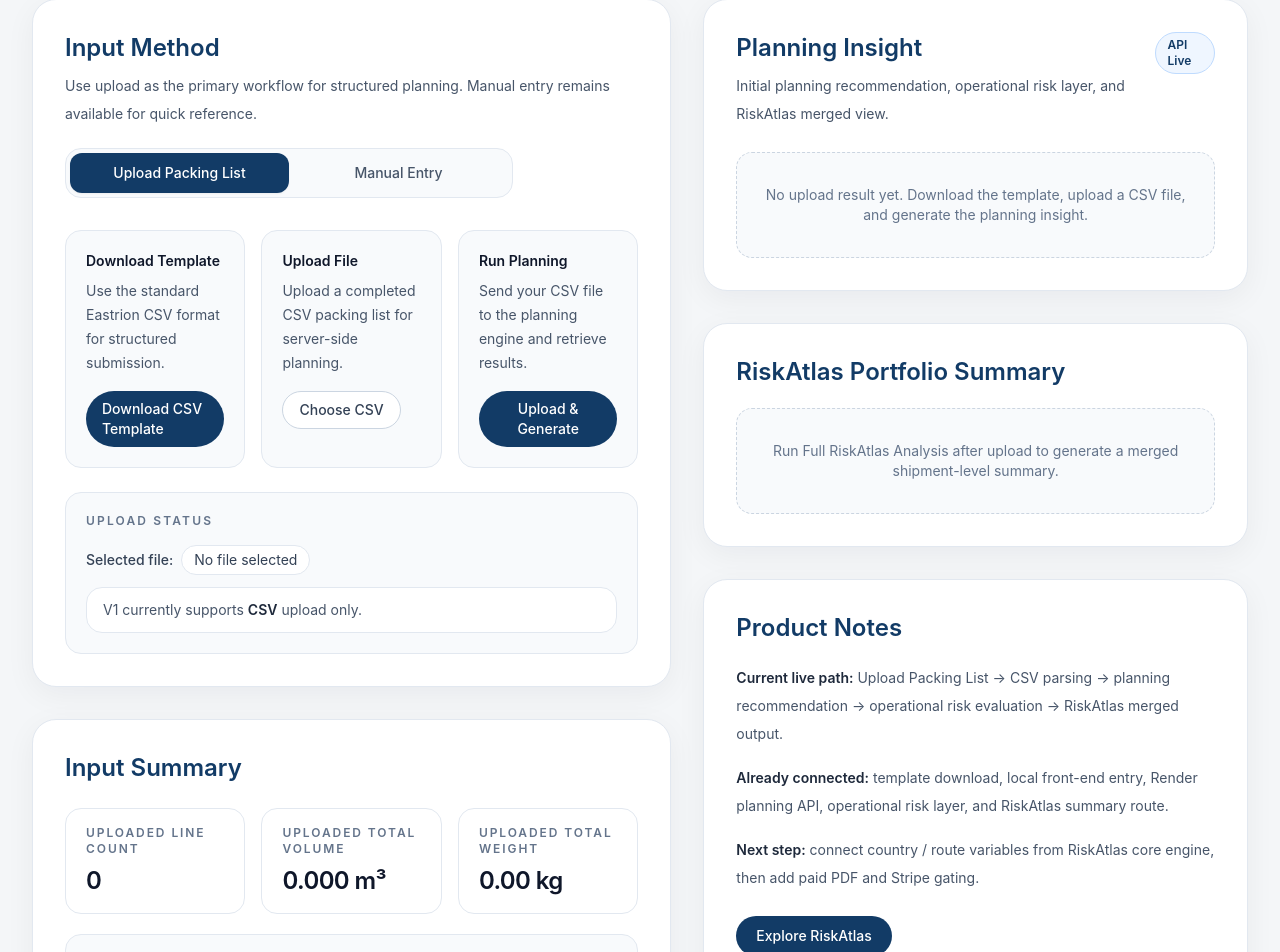
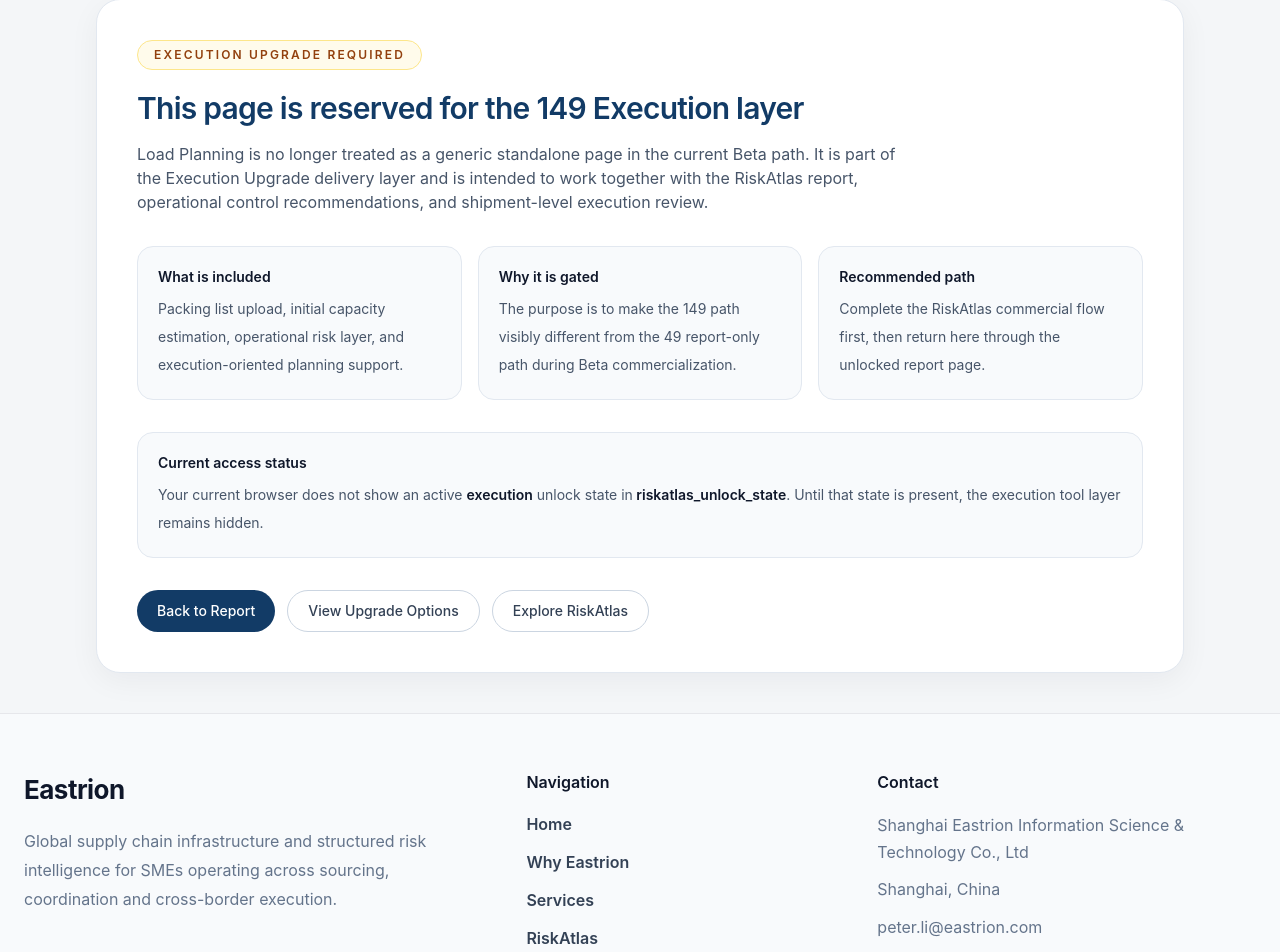
Before and after one commit to marspeterli1975-glitch/eastrion-site, a Next.js app: page /load-planning in a window 1280 px wide. Shown: the part 395-1347 px from the top of the page. Built offline with nearby package versions, Linux system fonts and the light colour scheme.

Commit message:
Fix extra brace in load-planning page

```diff
--- a/app/load-planning/page.tsx
+++ b/app/load-planning/page.tsx
@@ -1,7 +1,7 @@
 "use client";
 
 import Link from "next/link";
-import { useMemo, useState } from "react";
+import { useEffect, useMemo, useState } from "react";
 
 type PlanningInsight = {
   recommended_container: string;
@@ -60,7 +60,18 @@ type RunRiskAtlasResponse = {
 type CargoForm = "solid" | "powder" | "liquid";
 type TransportMode = "container" | "inland_truck";
 
+type UnlockState = {
+  paid?: boolean;
+  pro?: boolean;
+  execution?: boolean;
+  plan?: string;
+  sessionId?: string;
+};
+
 export default function LoadPlanningPage() {
+  const [accessChecked, setAccessChecked] = useState(false);
+  const [hasExecutionAccess, setHasExecutionAccess] = useState(false);
+
   const [mode, setMode] = useState<"upload" | "manual">("upload");
 
   const [productName, setProductName] = useState("Battery module skid");
@@ -83,6 +94,25 @@ export default function LoadPlanningPage() {
   const [uploadSuccessMessage, setUploadSuccessMessage] = useState("");
   const [uploadResults, setUploadResults] = useState<UploadResultRow[]>([]);
   const [riskAtlasSummary, setRiskAtlasSummary] = useState<RunRiskAtlasResponse["summary"] | null>(null);
+
+  useEffect(() => {
+    try {
+      const raw = localStorage.getItem("riskatlas_unlock_state");
+      if (!raw) {
+        setHasExecutionAccess(false);
+        setAccessChecked(true);
+        return;
+      }
+
+      const parsed = JSON.parse(raw) as UnlockState;
+      setHasExecutionAccess(!!parsed?.execution);
+    } catch (error) {
+      console.error("Failed to read riskatlas_unlock_state:", error);
+      setHasExecutionAccess(false);
+    } finally {
+      setAccessChecked(true);
+    }
+  }, []);
 
   const hasUploadResults = uploadResults.length > 0;
 
@@ -202,6 +232,118 @@ export default function LoadPlanningPage() {
     return uploadResults.reduce((sum, row) => sum + (row.total_weight_kg || 0), 0);
   }, [uploadResults]);
 
+  if (!accessChecked) {
+    return (
+      <main className="min-h-screen bg-[#f4f6f8] text-slate-900">
+        <section className="mx-auto flex min-h-screen max-w-4xl items-center justify-center px-6 py-16">
+          <div className="w-full rounded-3xl border border-slate-200 bg-white p-10 text-center shadow-[0_8px_30px_rgba(15,23,42,0.05)]">
+            <div className="text-xs font-semibold uppercase tracking-[0.18em] text-slate-500">
+              Access Check
+            </div>
+            <h1 className="mt-4 text-3xl font-semibold tracking-tight text-[#123b66]">
+              Checking access...
+            </h1>
+            <p className="mt-4 text-sm leading-7 text-slate-600">
+              Validating whether your current RiskAtlas unlock state includes the Execution Upgrade layer.
+            </p>
+          </div>
+        </section>
+      </main>
+    );
+  }
+
+  if (!hasExecutionAccess) {
+    return (
+      <main className="min-h-screen bg-[#f4f6f8] text-slate-900">
+        <section className="border-b border-slate-200 bg-white">
+          <div className="mx-auto max-w-6xl px-6 py-10 lg:px-8">
+            <Link
+              href="/"
+              className="inline-flex items-center text-sm font-medium text-slate-500 transition hover:text-slate-900"
+            >
+              ← Back to Eastrion
+            </Link>
+
+            <div className="mt-4 max-w-4xl">
+              <h1 className="text-4xl font-semibold tracking-tight text-[#123b66] md:text-5xl">
+                Load Planning
+              </h1>
+              <p className="mt-4 text-base leading-8 text-slate-600 md:text-lg">
+                This execution-layer page is positioned as a controlled capability within the RiskAtlas commercial path,
+                not as a fully open public utility.
+              </p>
+            </div>
+          </div>
+        </section>
+
+        <section className="mx-auto max-w-6xl px-6 py-10 lg:px-8">
+          <div className="rounded-3xl border border-slate-200 bg-white p-8 shadow-[0_8px_30px_rgba(15,23,42,0.05)] md:p-10">
+            <div className="inline-flex rounded-full border border-amber-200 bg-amber-50 px-4 py-1.5 text-xs font-semibold uppercase tracking-[0.18em] text-amber-800">
+              Execution Upgrade Required
+            </div>
+
+            <h2 className="mt-5 text-3xl font-semibold tracking-tight text-[#123b66]">
+              This page is reserved for the 149 Execution layer
+            </h2>
+
+            <p className="mt-4 max-w-3xl text-sm leading-8 text-slate-600 md:text-base">
+              Load Planning is no longer treated as a generic standalone page in the current Beta path.
+              It is part of the Execution Upgrade delivery layer and is intended to work together with the RiskAtlas report,
+              operational control recommendations, and shipment-level execution review.
+            </p>
+
+            <div className="mt-8 grid gap-4 md:grid-cols-3">
+              <InfoBlock
+                title="What is included"
+                text="Packing list upload, initial capacity estimation, operational risk layer, and execution-oriented planning support."
+              />
+              <InfoBlock
+                title="Why it is gated"
+                text="The purpose is to make the 149 path visibly different from the 49 report-only path during Beta commercialization."
+              />
+              <InfoBlock
+                title="Recommended path"
+                text="Complete the RiskAtlas commercial flow first, then return here through the unlocked report page."
+              />
+            </div>
+
+            <div className="mt-8 rounded-2xl border border-slate-200 bg-slate-50 p-5">
+              <div className="text-sm font-semibold text-slate-900">Current access status</div>
+              <p className="mt-2 text-sm leading-7 text-slate-600">
+                Your current browser does not show an active <span className="font-semibold text-slate-900">execution</span> unlock state in
+                <span className="font-semibold text-slate-900"> riskatlas_unlock_state</span>.
+                Until that state is present, the execution tool layer remains hidden.
+              </p>
+            </div>
+
+            <div className="mt-8 flex flex-wrap gap-3">
+              <Link
+                href="/riskatlas/report"
+                className="inline-flex items-center rounded-full bg-[#123b66] px-5 py-2.5 text-sm font-medium text-white transition hover:bg-[#0f3153]"
+              >
+                Back to Report
+              </Link>
+
+              <Link
+                href="/riskatlas/pricing"
+                className="inline-flex items-center rounded-full border border-slate-300 bg-white px-5 py-2.5 text-sm font-medium text-slate-700 transition hover:bg-slate-50"
+              >
+                View Upgrade Options
+              </Link>
+
+              <Link
+                href="/riskatlas"
+                className="inline-flex items-center rounded-full border border-slate-300 bg-white px-5 py-2.5 text-sm font-medium text-slate-700 transition hover:bg-slate-50"
+              >
+                Explore RiskAtlas
+              </Link>
+            </div>
+          </div>
+        </section>
+      </main>
+    );
+  }
+
   return (
     <main className="min-h-screen bg-[#f4f6f8] text-slate-900">
       <section className="border-b border-slate-200 bg-white">
@@ -215,7 +357,11 @@ export default function LoadPlanningPage() {
 
           <div className="mt-4 flex flex-col gap-5 lg:flex-row lg:items-end lg:justify-between">
             <div className="max-w-4xl">
-              <h1 className="text-4xl font-semibold tracking-tight text-[#123b66] md:text-5xl">
+              <div className="inline-flex rounded-full border border-emerald-200 bg-emerald-50 px-4 py-1.5 text-xs font-semibold uppercase tracking-[0.18em] text-emerald-800">
+                Execution Upgrade Unlocked
+              </div>
+
+              <h1 className="mt-4 text-4xl font-semibold tracking-tight text-[#123b66] md:text-5xl">
                 Load Planning
               </h1>
               <p className="mt-4 text-base leading-8 text-slate-600 md:text-lg">
@@ -226,7 +372,7 @@ export default function LoadPlanningPage() {
 
             <div className="rounded-2xl border border-slate-200 bg-slate-50 px-5 py-4 shadow-sm">
               <div className="text-xs font-semibold uppercase tracking-[0.18em] text-slate-500">
-                Version 1 scope
+                Execution layer scope
               </div>
               <div className="mt-2 text-sm font-medium text-slate-800">
                 Upload Packing List + Initial Capacity Estimation
@@ -476,8 +622,8 @@ export default function LoadPlanningPage() {
                         <div className="mt-3 grid gap-4 md:grid-cols-2">
                           <MiniMetric label="Recommended container" value={row.planning_insight?.recommended_container || "N/A"} />
                           <MiniMetric label="Efficiency band" value={row.planning_insight?.efficiency_band || "N/A"} />
-                          <MiniMetric label="Volume utilization" value={`${(((row.planning_insight?.volume_utilization || 0) * 100)).toFixed(1)}%`} />
-                          <MiniMetric label="Weight utilization" value={`${(((row.planning_insight?.weight_utilization || 0) * 100)).toFixed(1)}%`} />
+                          <MiniMetric label="Volume utilization" value={`${((row.planning_insight?.volume_utilization || 0) * 100).toFixed(1)}%`} />
+                          <MiniMetric label="Weight utilization" value={`${((row.planning_insight?.weight_utilization || 0) * 100).toFixed(1)}%`} />
                         </div>
                       </div>
 
@@ -563,22 +709,22 @@ export default function LoadPlanningPage() {
 
               <div className="mt-5 space-y-4 text-sm leading-7 text-slate-600">
                 <p>
-                  <span className="font-semibold text-slate-800">Current live path:</span> Upload Packing List → CSV parsing → planning recommendation → operational risk evaluation → RiskAtlas merged output.
+                  <span className="font-semibold text-slate-800">Current live path:</span> Report unlock with Execution Upgrade → Load Planning access → CSV parsing → planning recommendation → operational risk evaluation → RiskAtlas merged output.
                 </p>
                 <p>
-                  <span className="font-semibold text-slate-800">Already connected:</span> template download, local front-end entry, Render planning API, operational risk layer, and RiskAtlas summary route.
+                  <span className="font-semibold text-slate-800">Already connected:</span> template download, execution-layer front-end gating, local front-end entry, Render planning API, operational risk layer, and RiskAtlas summary route.
                 </p>
                 <p>
-                  <span className="font-semibold text-slate-800">Next step:</span> connect country / route variables from RiskAtlas core engine, then add paid PDF and Stripe gating.
+                  <span className="font-semibold text-slate-800">Current positioning:</span> this page is treated as an execution-layer delivery component within the commercial Beta, not as a broad public utility page.
                 </p>
               </div>
 
               <div className="mt-6">
                 <Link
-                  href="/riskatlas"
+                  href="/riskatlas/report"
                   className="inline-flex items-center rounded-full bg-[#123b66] px-5 py-2.5 text-sm font-medium text-white transition hover:bg-[#0f3153]"
                 >
-                  Explore RiskAtlas
+                  Back to RiskAtlas Report
                 </Link>
               </div>
             </Card>
@@ -635,6 +781,21 @@ function ActionCard({
       <div className="text-sm font-semibold text-slate-900">{title}</div>
       <div className="mt-2 text-sm leading-6 text-slate-600">{description}</div>
       <div className="mt-4">{action}</div>
+    </div>
+  );
+}
+
+function InfoBlock({
+  title,
+  text,
+}: {
+  title: string;
+  text: string;
+}) {
+  return (
+    <div className="rounded-2xl border border-slate-200 bg-slate-50 p-5">
+      <div className="text-sm font-semibold text-slate-900">{title}</div>
+      <div className="mt-2 text-sm leading-7 text-slate-600">{text}</div>
     </div>
   );
 }
```
